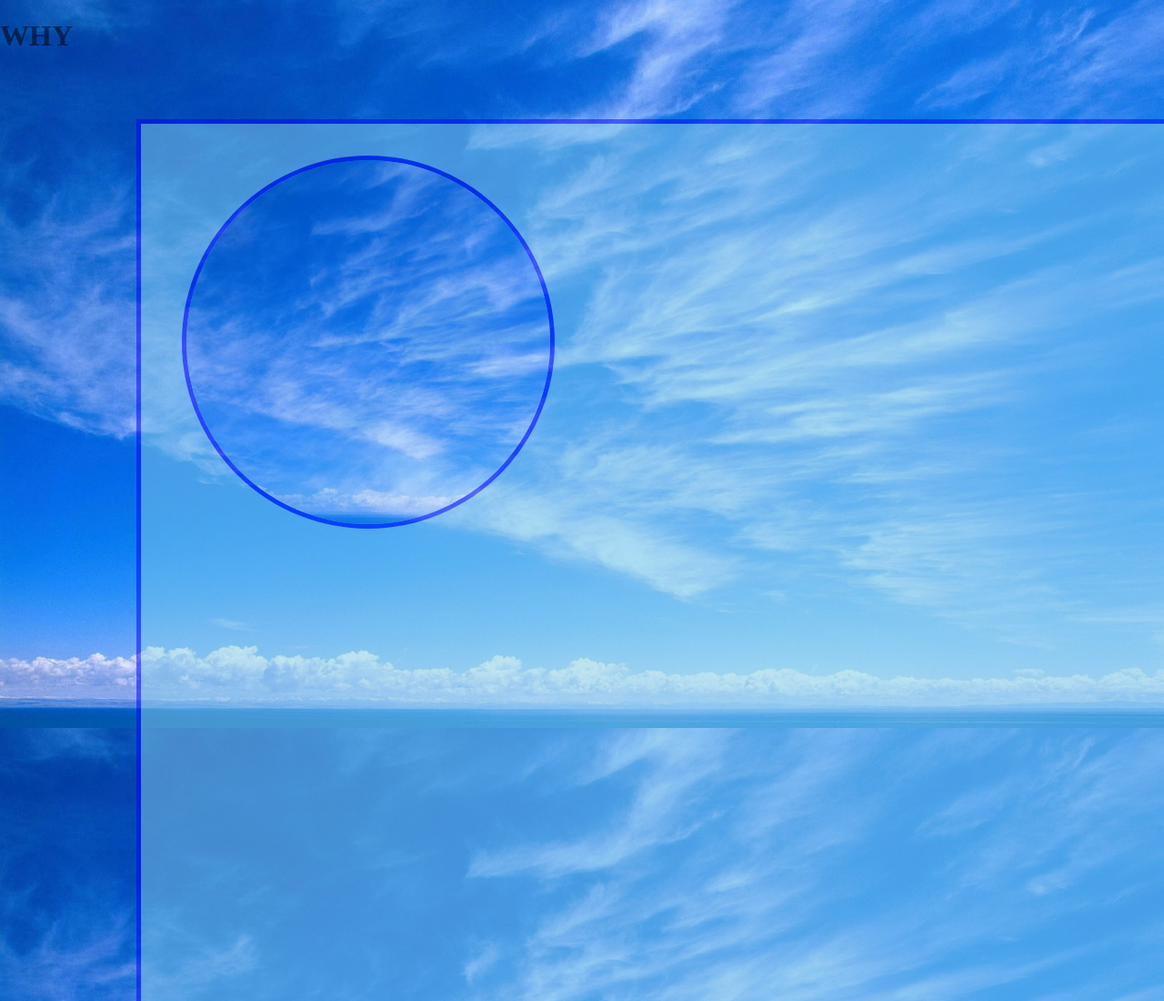
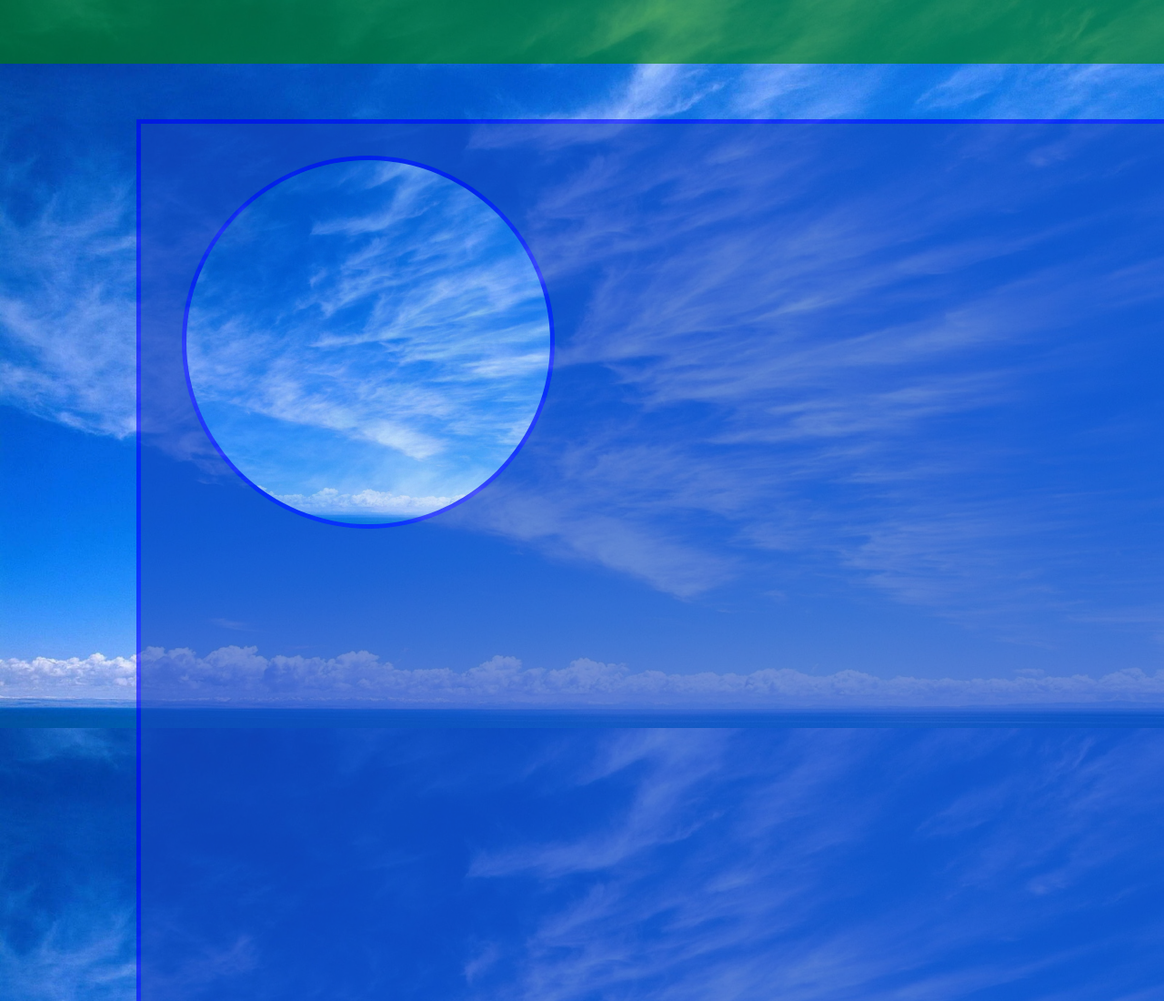
Before and after one commit to ruzeiljamesmatibula-pixel/RuzeilJamesAtibula_Portfolio, a plain HTML site: page index.html in a window 1280 px wide. Shown: the top 1100 px of the page at 91% size. Drawn offline with Linux system fonts and the light colour scheme.

Commit message:
fix: container_2

```diff
--- a/CSS.css
+++ b/CSS.css
@@ -6,7 +6,7 @@
         height: 700px;
 
         background: url("Image/sky.jpeg");
-        opacity: 0.5;
+        opacity: 0.6;
 
         background-size: cover;
         background-position: center;
@@ -40,5 +40,17 @@
         border: 5px solid blue;
         justify-content: center;
 
-        background-color: skyblue;
+        background-color: #1544BB;
     }
+
+    .mga-button-contianer {
+        position: fixed;
+        top: -30px;
+        left: 0px;
+        width: 1600px;
+        height: 100px;
+
+        background-color: green;
+        background-attachment: fixed;
+        background-repeat: no-repeat;
+    }
--- a/index.html
+++ b/index.html
@@ -10,7 +10,7 @@
     <div class="container">
         <img class="big-profile" src="Image/sky.jpeg" alt="BIG-PROFILE">
     </div>
-
+     <div class="mga-button-contianer"></div>
 
 </body>
 </html>
```
